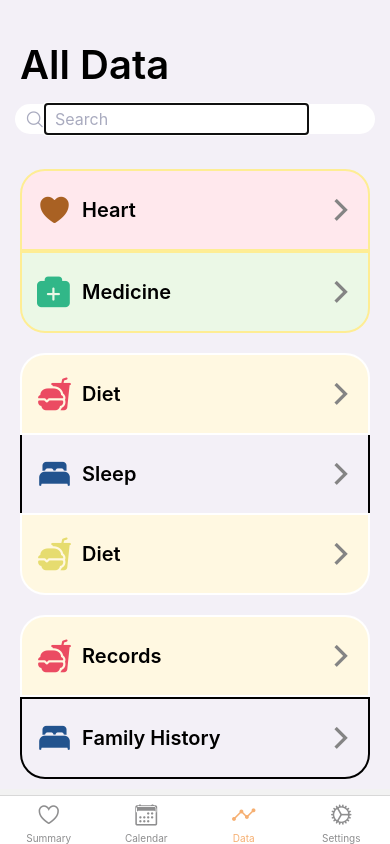
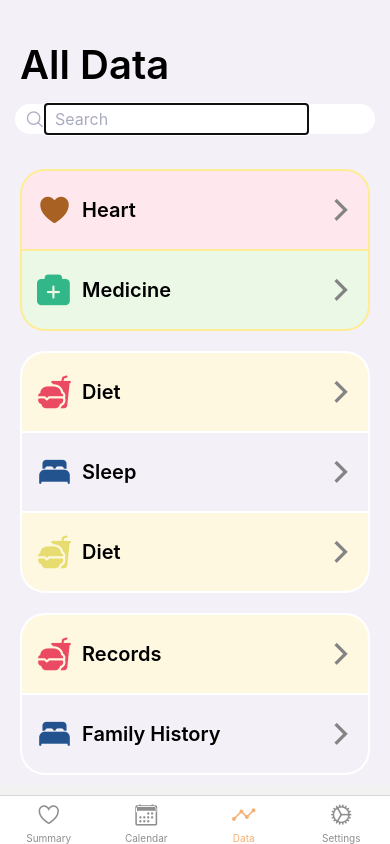
Before and after one commit to RahikHealm/HealmPrototype, a React Native app in the folder frontend/healm-app/: screen /Data in a window 390 px wide. Built offline with nearby package versions, Linux system fonts and the light colour scheme.

Commit message:
Categories in Data Page

```diff
--- a/frontend/healm-app/src/components/category_selectors.tsx
+++ b/frontend/healm-app/src/components/category_selectors.tsx
@@ -23,11 +23,10 @@ const CategoryGroup: React.FC<CategoryGroup> = ({ children }) => {
   return (
     <View style={styles.group_container}>
       {childElements.map((child, index) => {
-
-        if(index == 0){
+        if (index == 0) {
           return <CategoryChild key={index} isTop={true} {...child} />;
         }
-        if(index == childElements.length - 1){
+        if (index == childElements.length - 1) {
           return <CategoryChild key={index} isBottom={true} {...child} />;
         }
 
@@ -44,25 +43,24 @@ const CategoryChild: React.FC<CategoryChild> = ({
   borderColor,
   text,
   isTop,
-  isBottom
+  isBottom,
 }) => {
-
   let backgroundStyles: ViewStyle = {
     backgroundColor: bgColor,
     borderColor: borderColor,
-        borderBottomWidth: 0,
-        borderTopWidth: 0,
   };
-    if(isTop){
+  if (isTop) {
     backgroundStyles = {
       backgroundColor: bgColor,
       borderColor: borderColor,
 
       borderTopRightRadius: 25,
       borderTopLeftRadius: 25,
+
+      borderTopWidth: 2,
+    };
   }
-    }
-    if(isBottom){
+  if (isBottom) {
     backgroundStyles = {
       backgroundColor: bgColor,
       borderColor: borderColor,
@@ -71,7 +69,7 @@ const CategoryChild: React.FC<CategoryChild> = ({
       borderBottomLeftRadius: 25,
 
       borderBottomWidth: 2,
-        }
+    };
   }
 
   return (
@@ -100,7 +98,9 @@ const styles = StyleSheet.create({
     borderRadius: 25,
   },
   child_container: {
-    borderWidth: 2,
+    borderRightWidth: 2,
+    borderLeftWidth: 2,
+    borderBottomWidth: 2,
     flexDirection: "row",
     justifyContent: "space-between",
     flexGrow: 1,
--- a/frontend/healm-app/src/pages/main_pages/Data_Page.tsx
+++ b/frontend/healm-app/src/pages/main_pages/Data_Page.tsx
@@ -44,7 +44,7 @@ const DataPage: React.FC<DataPage> = () => {
       bgColor: "##E8F4FF",
       iconColor: "#22538E",
       icon: "bed",
-      borderColor: "#FFFFFFF",
+      borderColor: "#FFFFFF",
     },
     {
       text: "Diet",
@@ -68,7 +68,7 @@ const DataPage: React.FC<DataPage> = () => {
       bgColor: "##E8F4FF",
       iconColor: "#22538E",
       icon: "bed",
-      borderColor: "#FFFFFFF",
+      borderColor: "#FFFFFF",
     },
   ];
 
```
Lines whose indentation alone changed are shown as unchanged.
